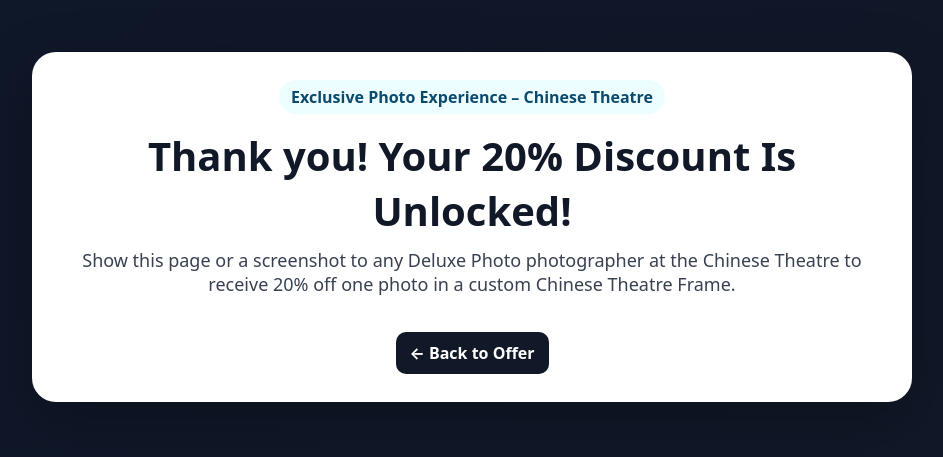
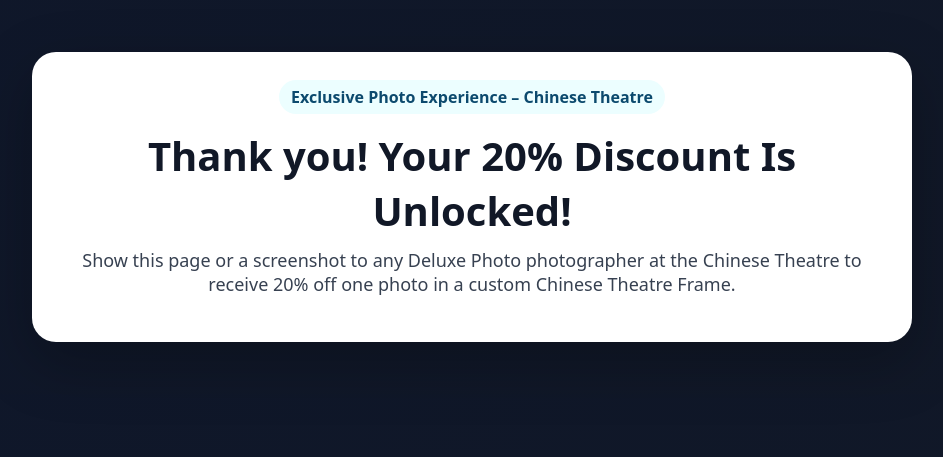
Before and after one commit to MrDoston23/deluxe-photo-offer, a plain HTML site: page thank-you.html in a window 1280 px wide. Shown: the whole page, without its empty margins (168-1111 px from the left). Drawn offline with Linux system fonts and the light colour scheme.

Commit message:
Update thank-you.html

```diff
--- a/thank-you.html
+++ b/thank-you.html
@@ -30,7 +30,6 @@
       <h1>Thank you! Your 20% Discount Is Unlocked!</h1>
       <!--<div class="price">Custom Frame for Your Best Photo – Only $12</div> -->
       <p class="inst">Show this page or a screenshot to any Deluxe Photo photographer at the Chinese Theatre to receive 20% off one photo in a custom Chinese Theatre Frame.</p>
-      <a class="cta" href="index.html">← Back to Offer</a>
     </div>
   </div>
 </body>
```
